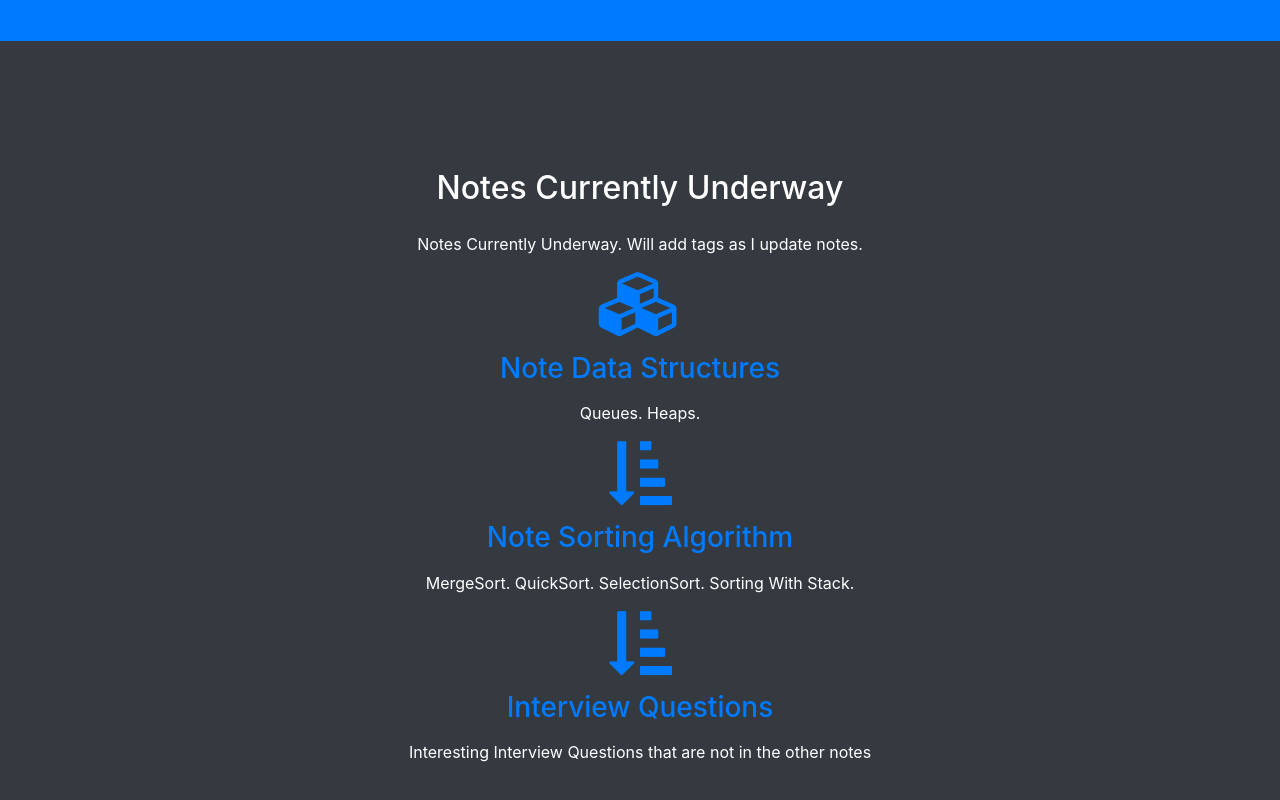
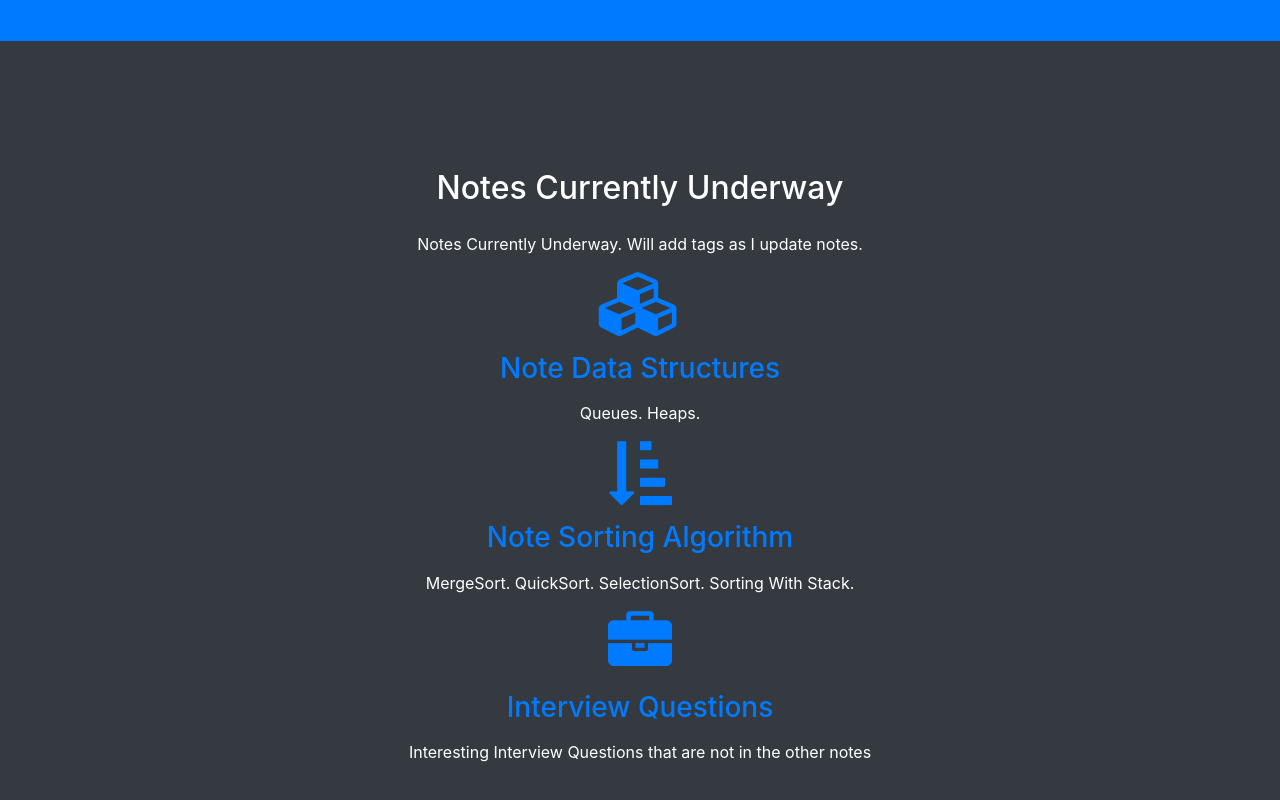
Before and after one commit to gddh/gddh.github.io, a website with bundled scripts: page index.html in a window 1280 px wide. Shown: the part 2548-3348 px from the top of the page. Built offline with nearby package versions, Linux system fonts and the light colour scheme.

Commit message:
added interview icon

```diff
--- a/index.html
+++ b/index.html
@@ -243,7 +243,7 @@
     <p></p>
     <div class = "row">
       <div class="col-lg-12 text-center">
-        <i class="fa fa-4x fa-sort-amount-asc text-primary mb-3 sr-icons"></i>
+        <i class="fa fa-4x fa-briefcase text-primary mb-3 sr-icons"></i>
         <h3 class="mb-3"><a href = "https://hackmd.io/s/r1hs7aITz">Interview Questions</a></h3>
         <p class="mb-0">Interesting Interview Questions that are not in the other notes</p>
       </div>
```
